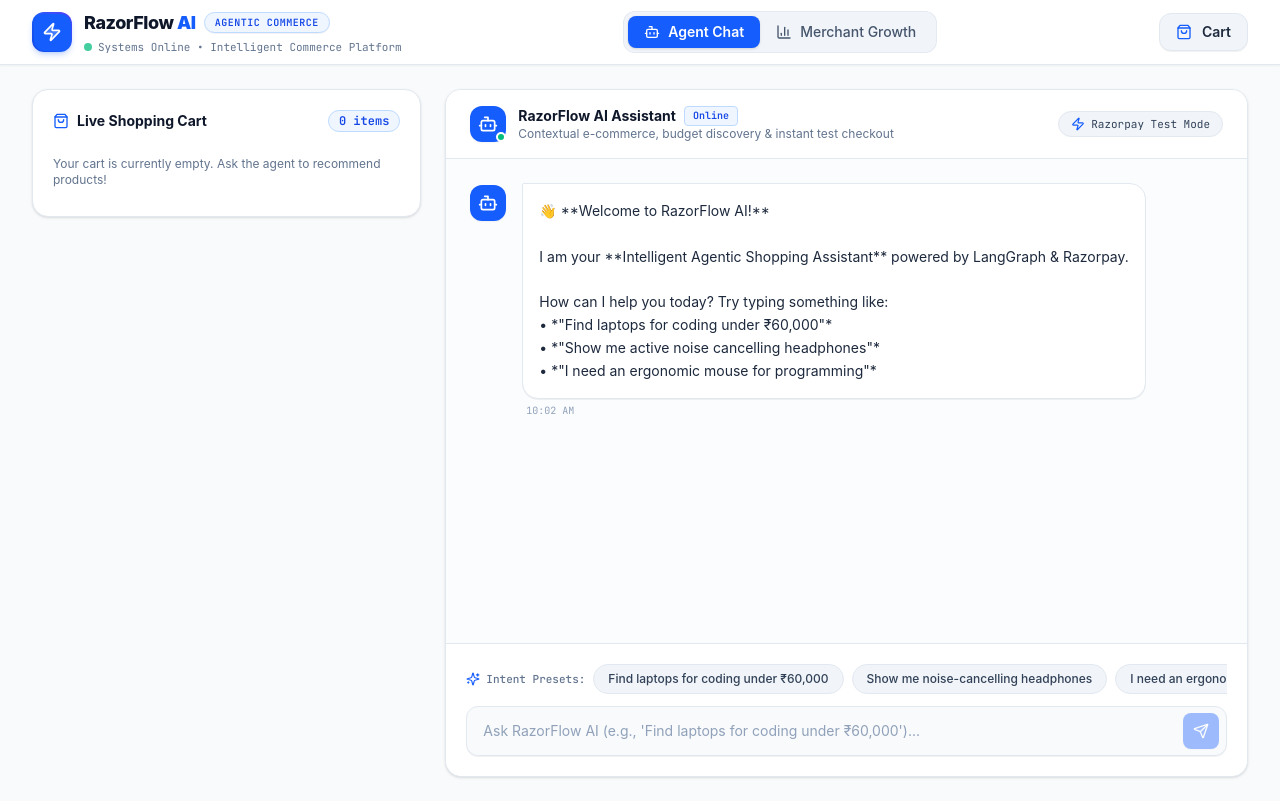
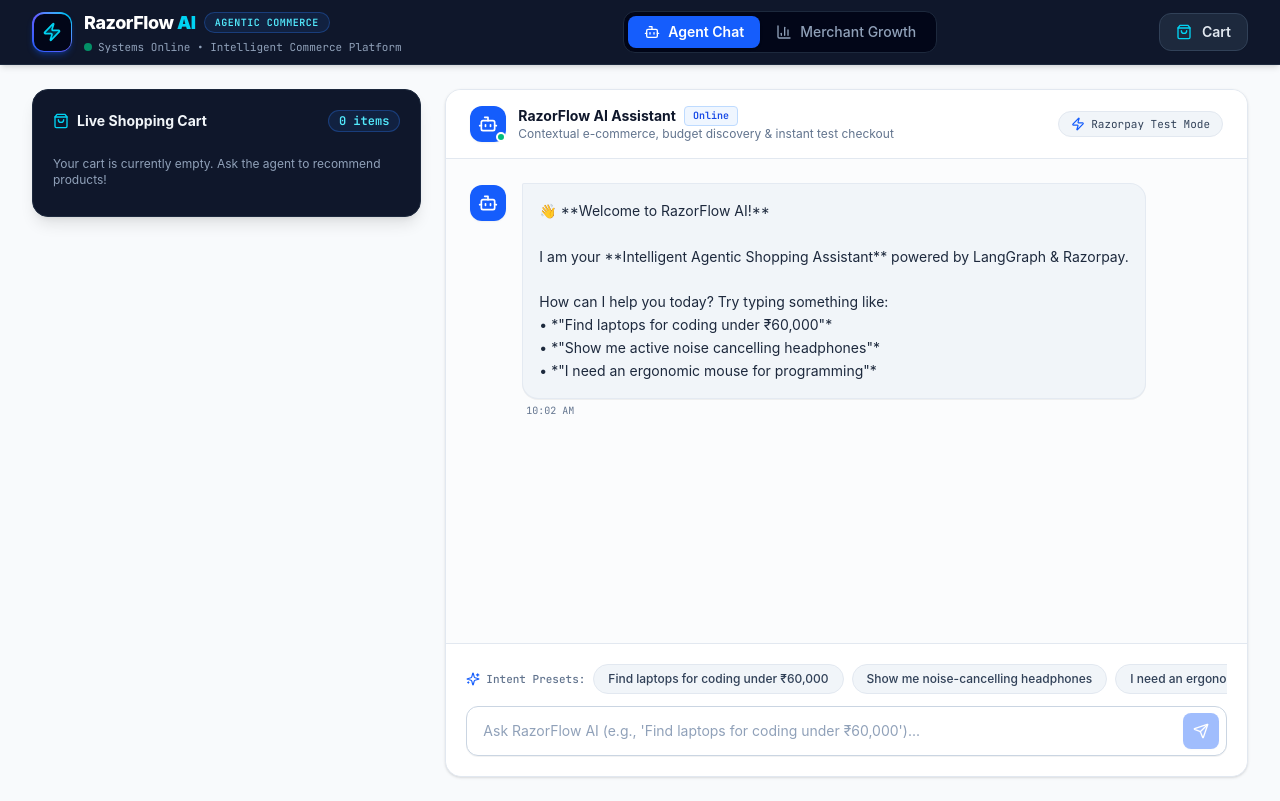
Before and after one commit to KHUSHIHN12/RazorFlow_AI, a React (Vite) app in the folder frontend/: page / in a window 1280 px wide. Built offline with nearby package versions, Linux system fonts and the light colour scheme; the HTML template or start-up script is replaced by a standard one.

Commit message:
feat(ui): implement Hybrid Theme with dark sidebar bg-slate-900 and light dashboard bg-slate-50

```diff
--- a/frontend/src/components/Chat/ChatContainer.jsx
+++ b/frontend/src/components/Chat/ChatContainer.jsx
@@ -18,45 +18,45 @@
   return (
     <div className="max-w-7xl w-full mx-auto px-4 sm:px-6 lg:px-8 py-6 flex-1 flex flex-col min-h-[calc(100vh-4rem)]">
 
-      {/* Grid Layout: Desktop 2-Column Sidebar + Main Chat */}
+      {/* Grid Layout: Desktop 2-Column Sidebar (Dark) + Main Chat (Light) */}
       <div className="grid grid-cols-1 lg:grid-cols-12 gap-6 flex-1">
 
-        {/* Left Sidebar Context & Control Panel (Desktop) */}
+        {/* Left Sidebar Context Panel (Dark Theme: bg-slate-900, text-slate-100, border-slate-800) */}
         <div className="hidden lg:flex lg:col-span-4 flex-col gap-5">
 
-          {/* Cart Widget */}
-          <div className="p-5 rounded-2xl bg-white border border-slate-200 shadow-sm space-y-4">
+          {/* Cart Widget Card inside Dark Sidebar */}
+          <div className="p-5 rounded-2xl bg-slate-900 border border-slate-800 shadow-lg text-slate-100 space-y-4">
             <div className="flex items-center justify-between">
-              <div className="flex items-center gap-2 text-slate-900 font-bold text-sm">
-                <ShoppingBag className="w-4 h-4 text-blue-600" />
+              <div className="flex items-center gap-2 font-bold text-sm text-slate-100">
+                <ShoppingBag className="w-4 h-4 text-cyan-400" />
                 <span>Live Shopping Cart</span>
               </div>
-              <span className="px-2.5 py-0.5 rounded-full text-xs font-mono bg-blue-50 text-blue-700 border border-blue-200 font-bold">
+              <span className="px-2.5 py-0.5 rounded-full text-xs font-mono bg-blue-500/10 text-cyan-300 border border-blue-500/30 font-bold">
                 {cart.reduce((s, i) => s + i.quantity, 0)} items
               </span>
             </div>
 
             {cart.length === 0 ? (
-              <p className="text-xs text-slate-500 py-2">Your cart is currently empty. Ask the agent to recommend products!</p>
+              <p className="text-xs text-slate-400 py-2">Your cart is currently empty. Ask the agent to recommend products!</p>
             ) : (
               <div className="space-y-2">
                 <div className="max-h-36 overflow-y-auto space-y-1.5 pr-1">
                   {cart.map((item) => (
-                    <div key={item.product_id} className="flex items-center justify-between text-xs text-slate-700 py-1 border-b border-slate-100">
+                    <div key={item.product_id} className="flex items-center justify-between text-xs text-slate-300 py-1 border-b border-slate-800">
                       <span className="truncate max-w-[170px]">{item.name}</span>
-                      <span className="font-mono text-blue-700 font-semibold">₹{(item.price * item.quantity).toLocaleString('en-IN')}</span>
+                      <span className="font-mono text-cyan-400 font-semibold">₹{(item.price * item.quantity).toLocaleString('en-IN')}</span>
                     </div>
                   ))}
                 </div>
 
-                <div className="pt-2 flex items-center justify-between text-sm font-bold text-slate-900">
+                <div className="pt-2 flex items-center justify-between text-sm font-bold text-white">
                   <span>Total:</span>
-                  <span className="text-emerald-600 font-mono text-base">₹{cartTotalINR.toLocaleString('en-IN')}</span>
+                  <span className="text-emerald-400 font-mono text-base">₹{cartTotalINR.toLocaleString('en-IN')}</span>
                 </div>
 
                 <button
                   onClick={() => setIsCartOpen(true)}
-                  className="w-full py-2.5 px-3 rounded-xl bg-blue-600 hover:bg-blue-700 text-white font-bold text-xs shadow-sm transition-all flex items-center justify-center gap-2 mt-2"
+                  className="w-full py-2.5 px-3 rounded-xl bg-blue-600 hover:bg-blue-700 text-white font-bold text-xs shadow-md transition-all flex items-center justify-center gap-2 mt-2 active:scale-95"
                 >
                   <span>Manage Cart & Checkout</span>
                   <ArrowRight className="w-3.5 h-3.5" />
@@ -67,10 +67,10 @@
 
         </div>
 
-        {/* Right Main Chat Panel (Desktop 8-cols, Mobile 12-cols) */}
+        {/* Right Main Chat Panel (Light Theme: bg-white, border-slate-200, shadow-sm) */}
         <div className="lg:col-span-8 flex flex-col rounded-2xl bg-white border border-slate-200 shadow-sm overflow-hidden h-[calc(100vh-7rem)]">
 
-          {/* Header Bar */}
+          {/* Header Bar (Light) */}
           <div className="px-6 py-4 border-b border-slate-200 bg-white flex items-center justify-between">
             <div className="flex items-center gap-3">
               <div className="relative">
@@ -97,10 +97,10 @@
             </div>
           </div>
 
-          {/* Messages Feed */}
+          {/* Messages Feed Area (Soft Light Background) */}
           <div
             ref={scrollRef}
-            className="flex-1 overflow-y-auto p-4 sm:p-6 bg-slate-50/50 space-y-6"
+            className="flex-1 overflow-y-auto p-4 sm:p-6 bg-slate-50/60 space-y-6"
           >
             <MessageList messages={messages} isProcessing={false} />
 
@@ -108,7 +108,7 @@
             {isProcessing && <ChatSkeleton />}
           </div>
 
-          {/* Chat Input Bar */}
+          {/* Chat Input Bar (Light Theme) */}
           <ChatInput />
 
         </div>
--- a/frontend/src/components/Chat/ChatInput.jsx
+++ b/frontend/src/components/Chat/ChatInput.jsx
@@ -38,7 +38,7 @@
             key={idx}
             onClick={() => handleChipClick(prompt)}
             disabled={isProcessing}
-            className="px-3.5 py-1.5 rounded-full bg-slate-100 hover:bg-blue-50/80 border border-slate-200 hover:border-blue-300 text-slate-700 hover:text-blue-700 whitespace-nowrap transition-all duration-200 text-xs font-medium active:scale-95 disabled:opacity-50"
+            className="px-3.5 py-1.5 rounded-full bg-slate-100 hover:bg-blue-50 border border-slate-200 text-slate-700 hover:text-blue-700 whitespace-nowrap transition-all duration-200 text-xs font-medium active:scale-95 disabled:opacity-50"
           >
             {prompt}
           </button>
@@ -64,7 +64,7 @@
           onChange={(e) => setInput(e.target.value)}
           placeholder="Ask RazorFlow AI (e.g., 'Find laptops for coding under ₹60,000')..."
           disabled={isProcessing}
-          className="w-full pl-4 pr-12 py-3.5 rounded-xl bg-slate-50 hover:bg-slate-100/60 focus:bg-white border border-slate-200 focus:border-blue-600 focus:ring-2 focus:ring-blue-600/20 text-slate-900 placeholder-slate-400 text-sm font-sans outline-none transition-all duration-200 shadow-2xs"
+          className="w-full pl-4 pr-12 py-3.5 rounded-xl bg-white border border-slate-300 focus:outline-none focus:border-blue-600 focus:ring-2 focus:ring-blue-500 text-slate-900 placeholder-slate-400 text-sm font-sans transition-all duration-200 shadow-2xs"
         />
         <button
           type="submit"
--- a/frontend/src/components/Chat/MessageList.jsx
+++ b/frontend/src/components/Chat/MessageList.jsx
@@ -28,7 +28,7 @@
               <div
                 className={`rounded-2xl p-4 text-sm leading-relaxed ${
                   isAgent
-                    ? 'bg-white border border-slate-200 text-slate-800 rounded-tl-xs shadow-2xs'
+                    ? 'bg-slate-100 text-slate-800 rounded-tl-xs border border-slate-200/80 shadow-2xs'
                     : 'bg-blue-600 text-white rounded-tr-xs shadow-sm font-medium'
                 }`}
               >
@@ -46,7 +46,7 @@
                   </div>
                 )}
 
-                {/* Deterministic Guardrail Confirmation Card */}
+                {/* Deterministic Confirmation Card */}
                 {(msg.confirmationRequired || msg.activeOrder) && (
                   <PaymentConfirmModal
                     activeOrder={msg.activeOrder}
@@ -56,7 +56,7 @@
 
                 {/* Verified Payment Receipt Card */}
                 {msg.isReceipt && (
-                  <div className="mt-3 p-3 rounded-xl bg-emerald-50 border border-emerald-200 text-emerald-800 text-xs font-mono flex items-start gap-2.5">
+                  <div className="mt-3 p-3.5 rounded-xl bg-emerald-50 border border-emerald-200 text-emerald-800 text-xs font-mono flex items-start gap-2.5 shadow-2xs">
                     <ShieldCheck className="w-5 h-5 text-emerald-600 flex-shrink-0 mt-0.5" />
                     <div>
                       <p className="font-bold text-emerald-900">Razorpay Verified Payment Signature</p>
@@ -67,7 +67,7 @@
               </div>
 
               {/* Timestamp */}
-              <span className="text-[10px] font-mono text-slate-400 mt-1 px-1">
+              <span className="text-[10px] font-mono text-slate-500 mt-1 px-1">
                 {msg.timestamp}
               </span>
 
@@ -75,7 +75,7 @@
 
             {/* User Avatar */}
             {!isAgent && (
-              <div className="w-9 h-9 rounded-xl bg-slate-200 border border-slate-300/80 flex items-center justify-center text-slate-700 flex-shrink-0 mt-0.5">
+              <div className="w-9 h-9 rounded-xl bg-slate-200 border border-slate-300 flex items-center justify-center text-slate-700 flex-shrink-0 mt-0.5">
                 <User className="w-5 h-5" />
               </div>
             )}
--- a/frontend/src/components/Navbar.jsx
+++ b/frontend/src/components/Navbar.jsx
@@ -9,29 +9,29 @@
   const isMerchant = location.pathname === '/merchant';
 
   return (
-    <header className="sticky top-0 z-40 w-full border-b border-slate-200 bg-white/90 backdrop-blur-md shadow-xs">
+    <header className="sticky top-0 z-40 w-full border-b border-slate-800 bg-slate-900 text-slate-100 shadow-md">
       <div className="max-w-7xl mx-auto px-4 sm:px-6 lg:px-8 h-16 flex items-center justify-between">
 
         {/* Brand & Professional Status Tagline */}
         <div className="flex items-center gap-3">
           <Link to="/" className="flex items-center gap-3 group">
-            <div className="w-10 h-10 rounded-xl bg-gradient-to-tr from-blue-700 via-blue-600 to-indigo-600 p-[1.5px] shadow-md shadow-blue-600/20 group-hover:scale-105 transition-all duration-300">
-              <div className="w-full h-full bg-blue-600 rounded-[10px] flex items-center justify-center text-white">
-                <Zap className="w-5 h-5 fill-white/20 group-hover:rotate-12 transition-transform duration-300" />
+            <div className="w-10 h-10 rounded-xl bg-gradient-to-tr from-blue-600 via-indigo-500 to-cyan-400 p-[1.5px] shadow-md shadow-blue-600/30 group-hover:scale-105 transition-all duration-300">
+              <div className="w-full h-full bg-slate-950 rounded-[10px] flex items-center justify-center text-white">
+                <Zap className="w-5 h-5 text-cyan-400 fill-cyan-400/20 group-hover:rotate-12 transition-transform duration-300" />
               </div>
             </div>
             <div>
               <div className="flex items-center gap-2">
-                <span className="font-extrabold text-lg tracking-tight text-slate-900">
-                  RazorFlow <span className="text-blue-600 font-black">AI</span>
+                <span className="font-extrabold text-lg tracking-tight text-white">
+                  RazorFlow <span className="text-cyan-400 font-black">AI</span>
                 </span>
-                <span className="text-[10px] uppercase font-mono font-bold tracking-wider px-2.5 py-0.5 rounded-full bg-blue-50 border border-blue-200 text-blue-700 shadow-2xs">
+                <span className="text-[10px] uppercase font-mono font-bold tracking-wider px-2.5 py-0.5 rounded-full bg-blue-500/10 border border-blue-500/30 text-cyan-300 shadow-2xs">
                   Agentic Commerce
                 </span>
               </div>
 
               {/* Professional Status Tagline with Green Dot */}
-              <p className="text-[11px] text-slate-500 font-mono flex items-center gap-1.5 mt-0.5">
+              <p className="text-[11px] text-slate-400 font-mono flex items-center gap-1.5 mt-0.5">
                 <span className="w-2 h-2 rounded-full bg-emerald-500 animate-pulse inline-block"></span>
                 <span>Systems Online • Intelligent Commerce Platform</span>
               </p>
@@ -40,13 +40,13 @@
         </div>
 
         {/* Center Route Navigation Tabs */}
-        <nav className="flex items-center p-1 bg-slate-100 rounded-xl border border-slate-200/80 text-sm font-medium">
+        <nav className="flex items-center p-1 bg-slate-950 rounded-xl border border-slate-800 text-sm font-medium">
           <Link
             to="/"
             className={`flex items-center gap-2 px-4 py-1.5 rounded-lg transition-all duration-200 ${
               !isMerchant
                 ? 'bg-blue-600 text-white shadow-sm font-semibold'
-                : 'text-slate-600 hover:text-slate-900 hover:bg-slate-200/60'
+                : 'text-slate-400 hover:text-slate-100 hover:bg-slate-800'
             }`}
           >
             <Bot className="w-4 h-4" />
@@ -57,7 +57,7 @@
             className={`flex items-center gap-2 px-4 py-1.5 rounded-lg transition-all duration-200 ${
               isMerchant
                 ? 'bg-blue-600 text-white shadow-sm font-semibold'
-                : 'text-slate-600 hover:text-slate-900 hover:bg-slate-200/60'
+                : 'text-slate-400 hover:text-slate-100 hover:bg-slate-800'
             }`}
           >
             <BarChart3 className="w-4 h-4" />
@@ -69,9 +69,9 @@
         <div className="flex items-center gap-3">
           <button
             onClick={() => setIsCartOpen(true)}
-            className="relative flex items-center gap-2.5 px-4 py-2 rounded-xl bg-slate-100 hover:bg-slate-200/80 border border-slate-200 text-slate-800 text-sm font-semibold transition-all duration-200 active:scale-95 group shadow-2xs"
+            className="relative flex items-center gap-2.5 px-4 py-2 rounded-xl bg-slate-800 hover:bg-slate-700 border border-slate-700 text-slate-200 text-sm font-semibold transition-all duration-200 active:scale-95 group shadow-2xs"
           >
-            <ShoppingBag className="w-4 h-4 text-blue-600 group-hover:scale-110 transition-transform duration-200" />
+            <ShoppingBag className="w-4 h-4 text-cyan-400 group-hover:scale-110 transition-transform duration-200" />
             <span className="hidden sm:inline">Cart</span>
             {itemCount > 0 && (
               <span className="flex items-center justify-center min-w-[20px] h-5 px-1.5 rounded-full bg-blue-600 text-white text-[11px] font-mono font-bold shadow-xs">
```
Also changed, not shown: frontend/src/index.css (+11 -24 lines).
